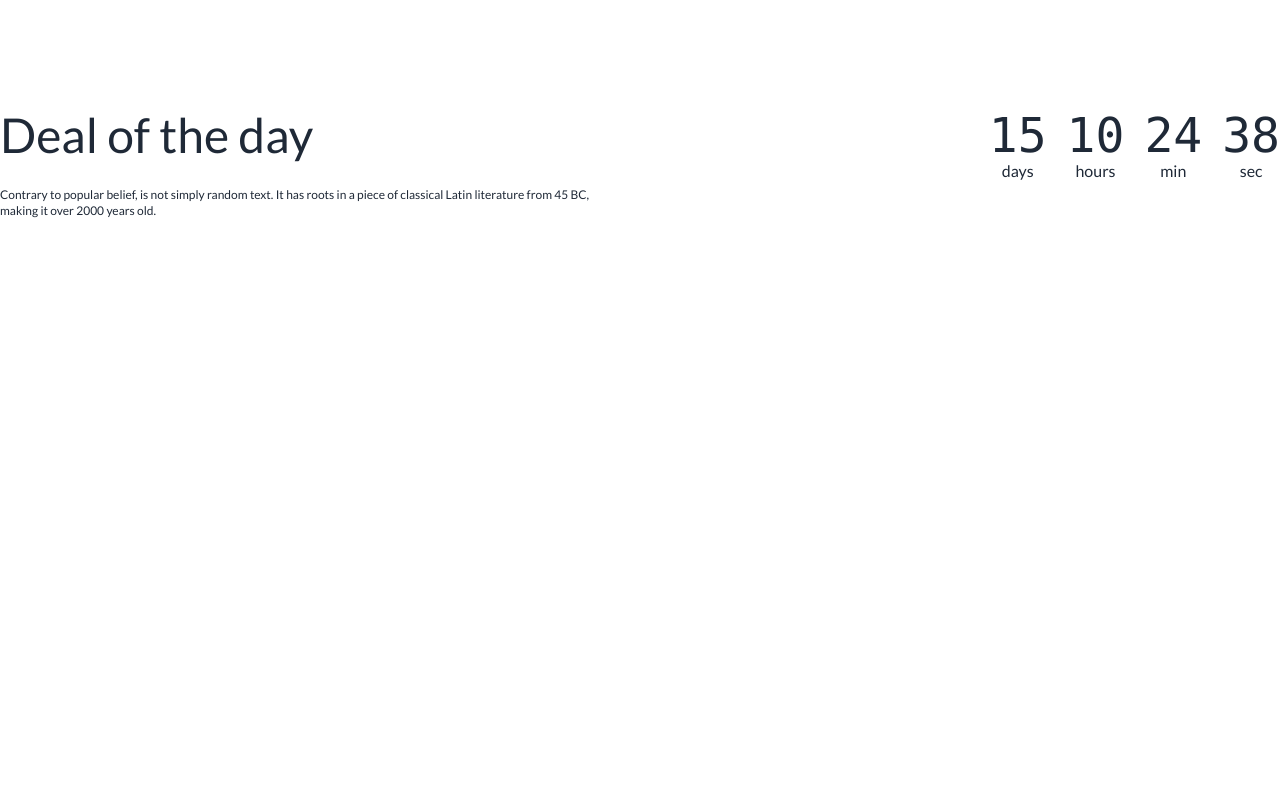
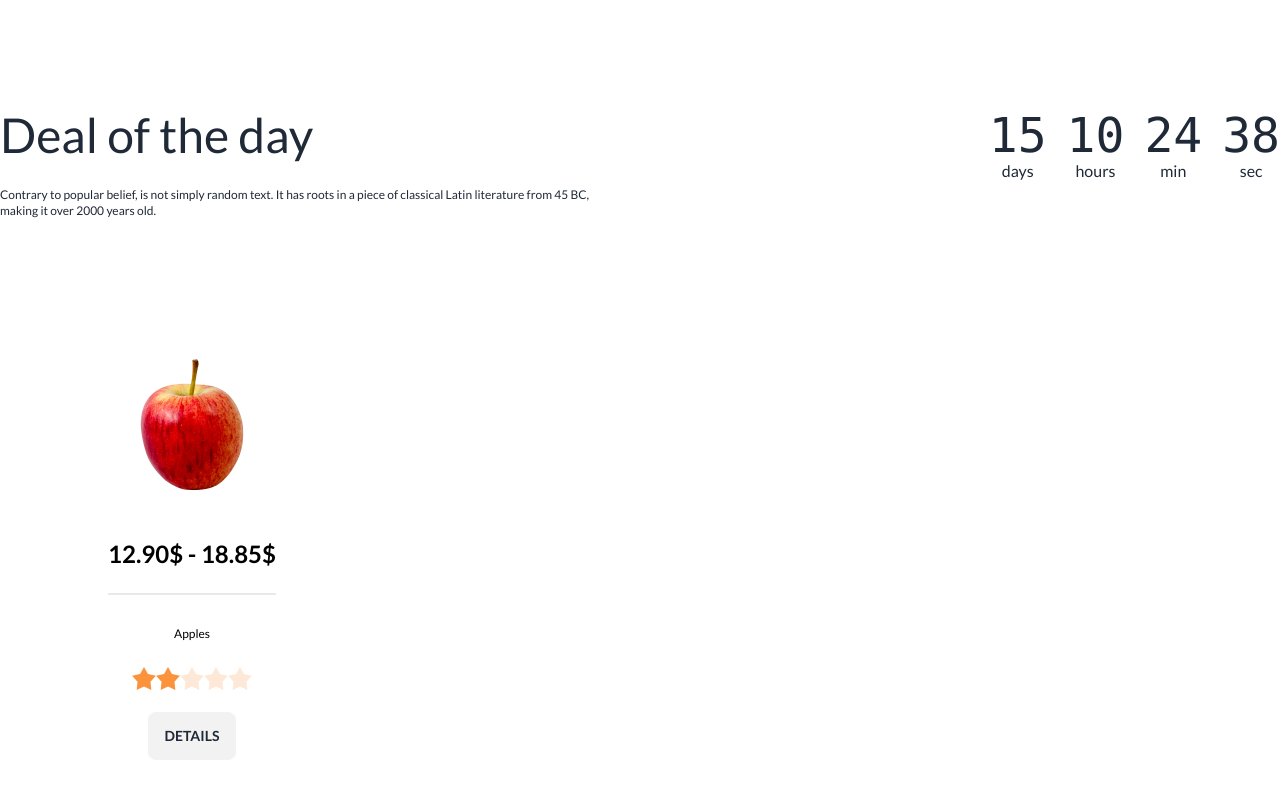
Before and after one commit to MithunMKB/FallMondi, a plain HTML site: page index.html in a window 1280 px wide. Shown: the part 943-1751 px from the top of the page. Before the commit the page ends 1230 px from the top, so only its background shows below. Drawn offline with nearby package versions, Linux system fonts and the light colour scheme.

Commit message:
Fruits Rate and Rating Section with modal 1 card add

```diff
--- a/index.html
+++ b/index.html
@@ -246,7 +246,55 @@
 
       <!-- Fruits Rate and Rating Section Started -->
         <section>
+            <div class="card w-96 h-[477px] bg-white border-gray-800	">
+                <div class="card-body items-center">
+                  <figure class="pt-10 pb-10"><img src="/images/fruit6.png" alt="Apples" /></figure>
+                <div class="text-center">
+                  <h2 class="card-title text-2xl text-black">
+                    12.90$ - 18.85$
+                  </h2>
+                  <div class="divider"></div>
+                  <p class="text-black text-xs my-6 items-center">Apples</p>
+                  <div class="">
+                    <div class="rating">
+                      <input type="radio" name="rating-2" class="mask mask-star-2 bg-orange-400" />
+                      <input type="radio" name="rating-2" class="mask mask-star-2 bg-orange-400" checked />
+                      <input type="radio" name="rating-2" class="mask mask-star-2 bg-orange-400" />
+                      <input type="radio" name="rating-2" class="mask mask-star-2 bg-orange-400" />
+                      <input type="radio" name="rating-2" class="mask mask-star-2 bg-orange-400" />
+                  </div>
+                </div>
+                  <div class=" my-4 bg-white">
+                    <!-- You can open the modal using ID.showModal() method -->
+                    <button class="btn" onclick="my_modal_4.showModal()">Details</button>
+                      <dialog id="my_modal_4" class="modal">
+                      <form method="dialog" class="modal-box flex flex-col items-center bg">
+                        <div>
+                          <img src="./images/fruit6.png" alt="">
+                        </div>
+                        <h2 class="text-2xl mt-2"> Apples</h2>
+                        <p class="py-4">Professional employees are there for you to pick the most amazing and fresh fruits.</p>
+                        <div>
+                          <div class="rating">
+                            <input type="radio" name="rating-2" class="mask mask-star-2 bg-orange-400" />
+                            <input type="radio" name="rating-2" class="mask mask-star-2 bg-orange-400" checked />
+                            <input type="radio" name="rating-2" class="mask mask-star-2 bg-orange-400" />
+                            <input type="radio" name="rating-2" class="mask mask-star-2 bg-orange-400" />
+                            <input type="radio" name="rating-2" class="mask mask-star-2 bg-orange-400" />
+                          </div>
+                        </div>
+                      <div class="modal-action justify-between">
+                    <!-- if there is a button, it will close the modal -->
+                      <button class="btn text-xs bg-white text-[#F85559 mr-10]">Close
+                      </button>
+                      <button class="btn text-xs bg-[#F85559] text-white">Buy Now</button>
+                        </div>
+                    </form>
+                    </dialog>
+                  </div>
+                </div>
 
+              </div>
         </section>
       <!-- Fruits Rate and Rating Section ended -->
 
```
